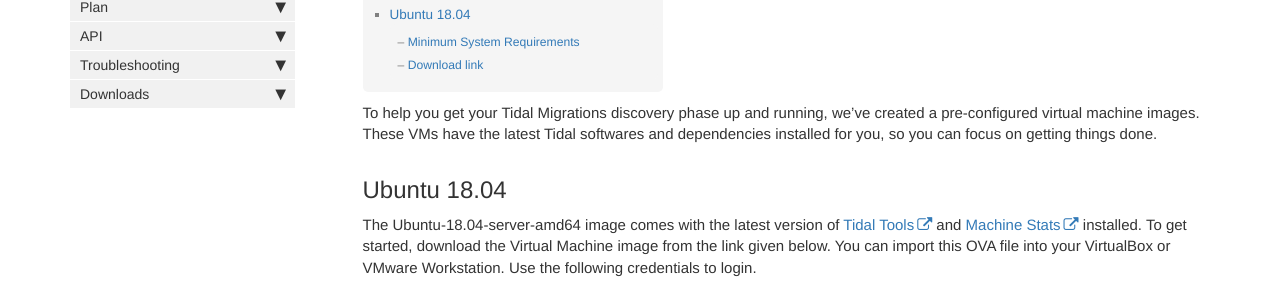
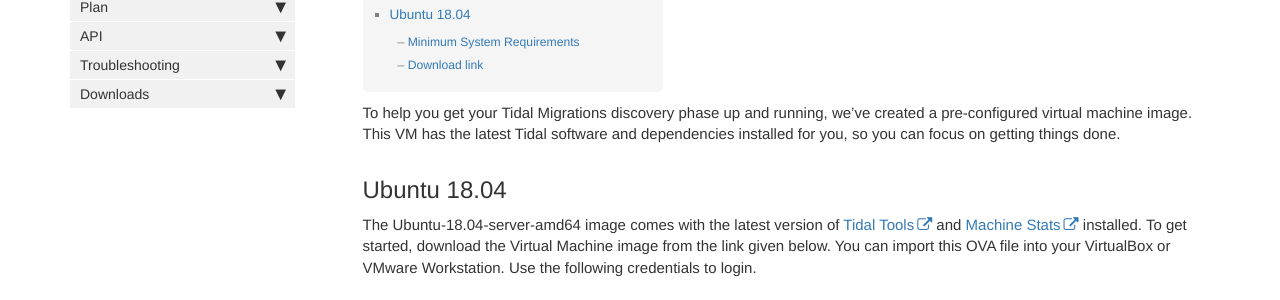
Before and after one commit to tidalmigrations/tidalmigrations.github.io, a Jekyll site: the page built from pages/user guides/tidal-vms.md, in a window 1280 px wide. Shown: the part 223-523 px from the top of the page. Built offline with Jekyll 4.4.1, drawn with Linux system fonts in a browser that asks for light colours; nearby versions of some CDN libraries; comment, search, counter and statistics services are not loaded.

Commit message:
Fix grammar

```diff
--- a/pages/user guides/tidal-vms.md
+++ b/pages/user guides/tidal-vms.md
@@ -7,7 +7,7 @@ sidebar: main_sidebar
 permalink: pre-configured-vms.html
 ---
 
-To help you get your Tidal Migrations discovery phase up and running, we've created a pre-configured virtual machine images. These VMs have the latest Tidal softwares and dependencies installed for you, so you can focus on getting things done.
+To help you get your Tidal Migrations discovery phase up and running, we've created a pre-configured virtual machine image. This VM has the latest Tidal software and dependencies installed for you, so you can focus on getting things done.
 
 ## Ubuntu 18.04
 
```
